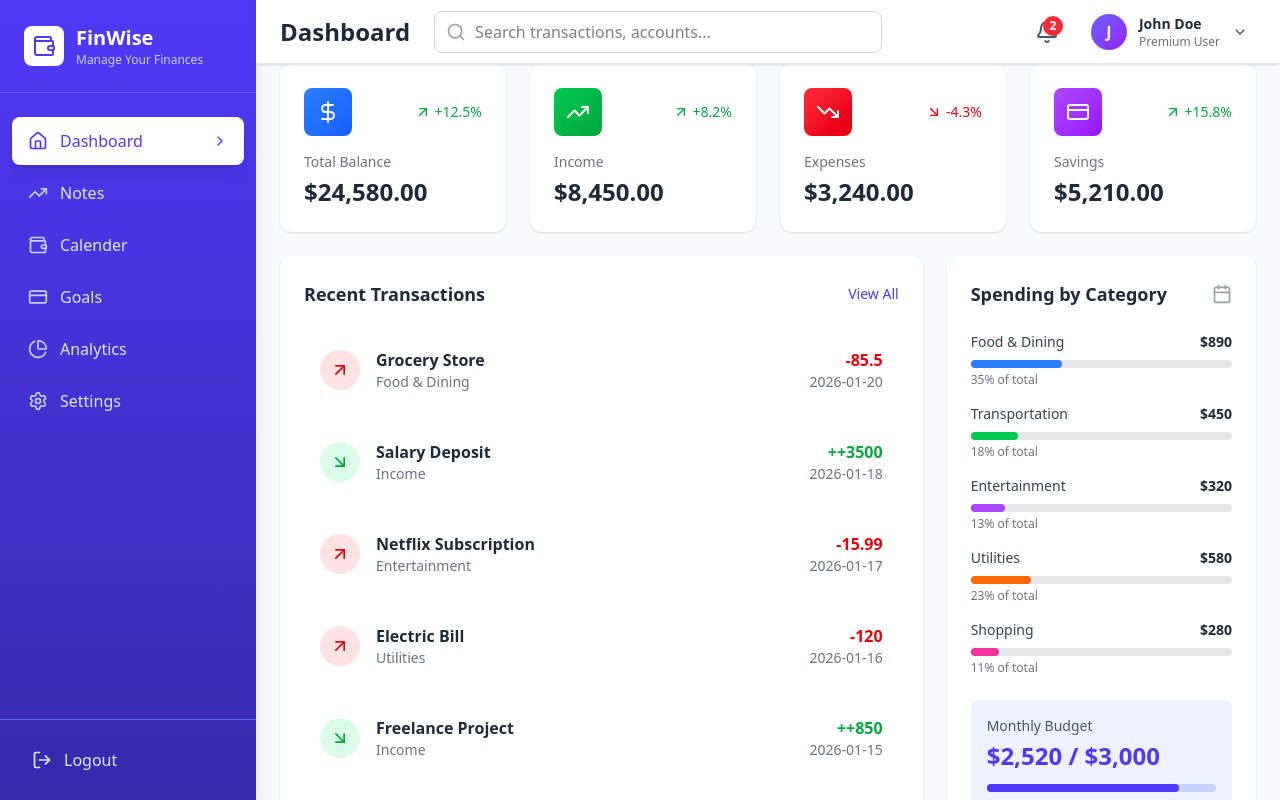
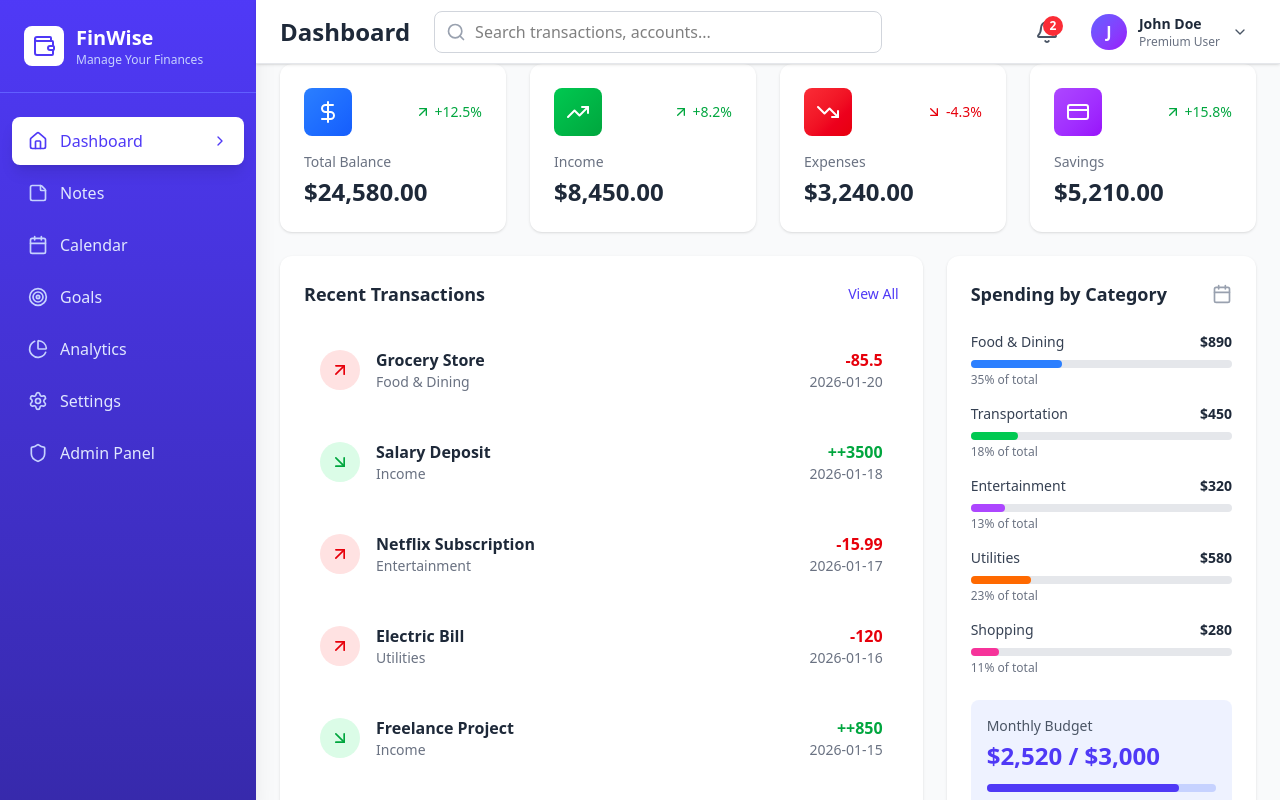
Before and after one commit to SubodhCraft/WebCrafters_FinWise_Sem3, a React (Vite) app in the folder finwise_frontend/: page /dashboard in a window 1280 px wide. Shown: the top 800 px of the page. Built offline with nearby package versions, Linux system fonts and the light colour scheme; sample sign-in values are in the browser's storage.

Commit message:
sidebar implemented

```diff
--- a/finwise_frontend/src/components/Layout/Sidebar.jsx
+++ b/finwise_frontend/src/components/Layout/Sidebar.jsx
@@ -1,4 +1,3 @@
-
 // import React from 'react'
 // import { LayoutDashboard, FileText, Calendar, Zap, File, Settings, LogOut } from 'lucide-react';
 // import FinwiseLogo from "../../assets/logo-finwise.png";
@@ -97,19 +96,32 @@
 // export default Sidebar
 
 
+import React from 'react';
+import { useNavigate, useLocation } from 'react-router-dom';
+import { Home, StickyNote, Calendar, Target, PieChart, Settings, LogOut, ChevronRight, Wallet, Shield } from 'lucide-react';
 
-import React from 'react';
-import { Home, TrendingUp, Wallet, CreditCard, PieChart, Settings, LogOut, ChevronRight } from 'lucide-react';
+const Sidebar = () => {
+  const navigate = useNavigate();
+  const location = useLocation();
+  const user = JSON.parse(localStorage.getItem('user') || '{}');
+  const isAdmin = user.role === 'admin';
 
-const Sidebar = ({ activeTab, setActiveTab }) => {
   const menuItems = [
-    { id: 'dashboard', icon: Home, label: 'Dashboard' },
-    { id: 'notes', icon: TrendingUp, label: 'Notes' },
-    { id: 'calender', icon: Wallet, label: 'Calender' },
-    { id: 'goals', icon: CreditCard, label: 'Goals' },
-    { id: 'analytics', icon: PieChart, label: 'Analytics' },
-    { id: 'settings', icon: Settings, label: 'Settings' },
+    { id: 'dashboard', path: '/dashboard', icon: Home, label: 'Dashboard' },
+    { id: 'notes', path: '/selfnotes', icon: StickyNote, label: 'Notes' },
+    { id: 'calendar', path: '/calendar', icon: Calendar, label: 'Calendar' },
+    { id: 'goals', path: '/goals', icon: Target, label: 'Goals' },
+    { id: 'analytics', path: '/analytics', icon: PieChart, label: 'Analytics' },
+    { id: 'settings', path: '/settings', icon: Settings, label: 'Settings' },
   ];
+
+  if (isAdmin) {
+    menuItems.push({ id: 'admin', path: '/admin', icon: Shield, label: 'Admin Panel' });
+  }
+
+  const handleNavigation = (path) => {
+    navigate(path);
+  };
 
   return (
     <div className="w-64 bg-gradient-to-b from-indigo-600 to-indigo-800 text-white h-screen fixed left-0 top-0 flex flex-col shadow-xl">
@@ -130,17 +142,16 @@ const Sidebar = ({ activeTab, setActiveTab }) => {
       <nav className="flex-1 px-3 py-6 space-y-1">
         {menuItems.map((item) => {
           const Icon = item.icon;
-          const isActive = activeTab === item.id;
+          const isActive = location.pathname === item.path;
 
           return (
             <button
               key={item.id}
-              onClick={() => setActiveTab(item.id)}
-              className={`w-full flex items-center justify-between px-4 py-3 rounded-lg transition-all duration-200 group ${
-                isActive
+              onClick={() => handleNavigation(item.path)}
+              className={`w-full flex items-center justify-between px-4 py-3 rounded-lg transition-all duration-200 group ${isActive
                   ? 'bg-white text-indigo-600 shadow-lg'
                   : 'text-indigo-100 hover:bg-indigo-700 hover:text-white'
-              }`}
+                }`}
             >
               <div className="flex items-center space-x-3">
                 <Icon className={`w-5 h-5 ${isActive ? 'text-indigo-600' : 'text-indigo-200'}`} />
@@ -153,12 +164,6 @@ const Sidebar = ({ activeTab, setActiveTab }) => {
       </nav>
 
       {/* Logout Section */}
-      <div className="p-4 border-t border-indigo-500">
-        <button className="w-full flex items-center space-x-3 px-4 py-3 rounded-lg text-indigo-100 hover:bg-indigo-700 hover:text-white transition-all duration-200">
-          <LogOut className="w-5 h-5" />
-          <span className="font-medium">Logout</span>
-        </button>
-      </div>
     </div>
   );
 };
```
